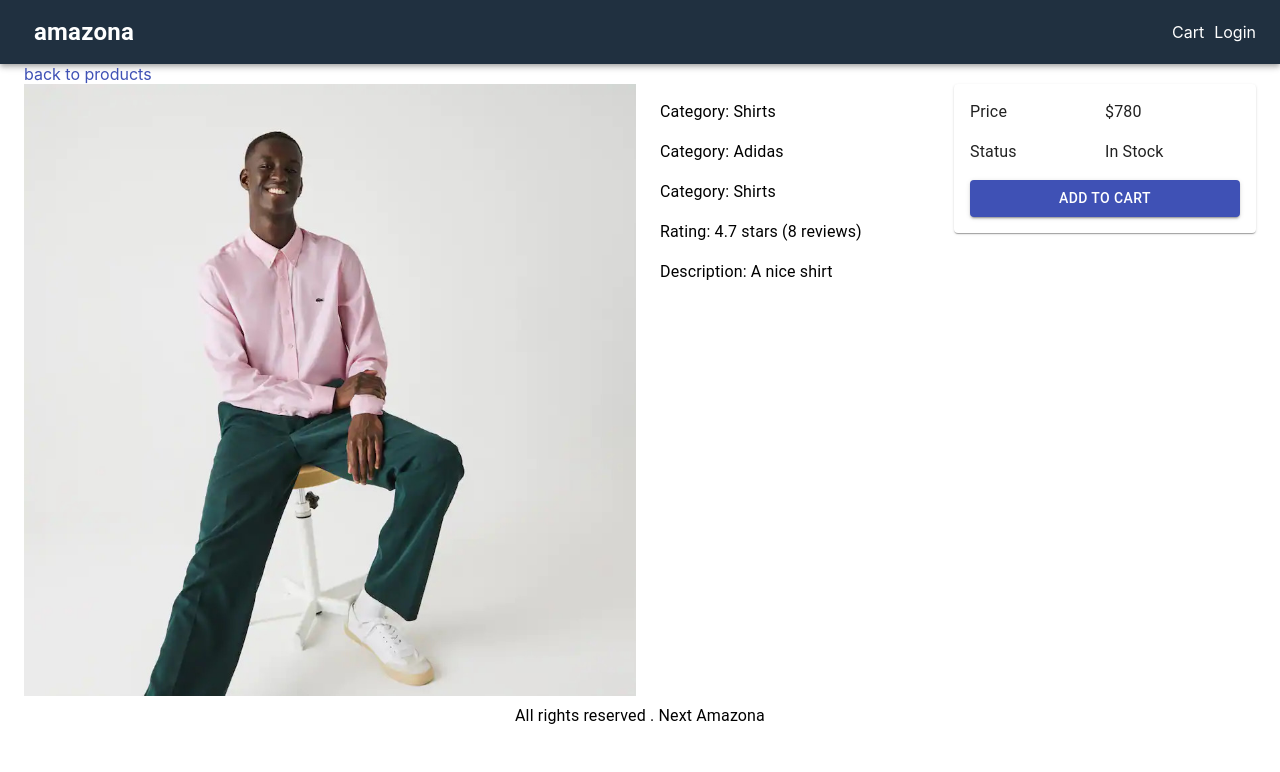
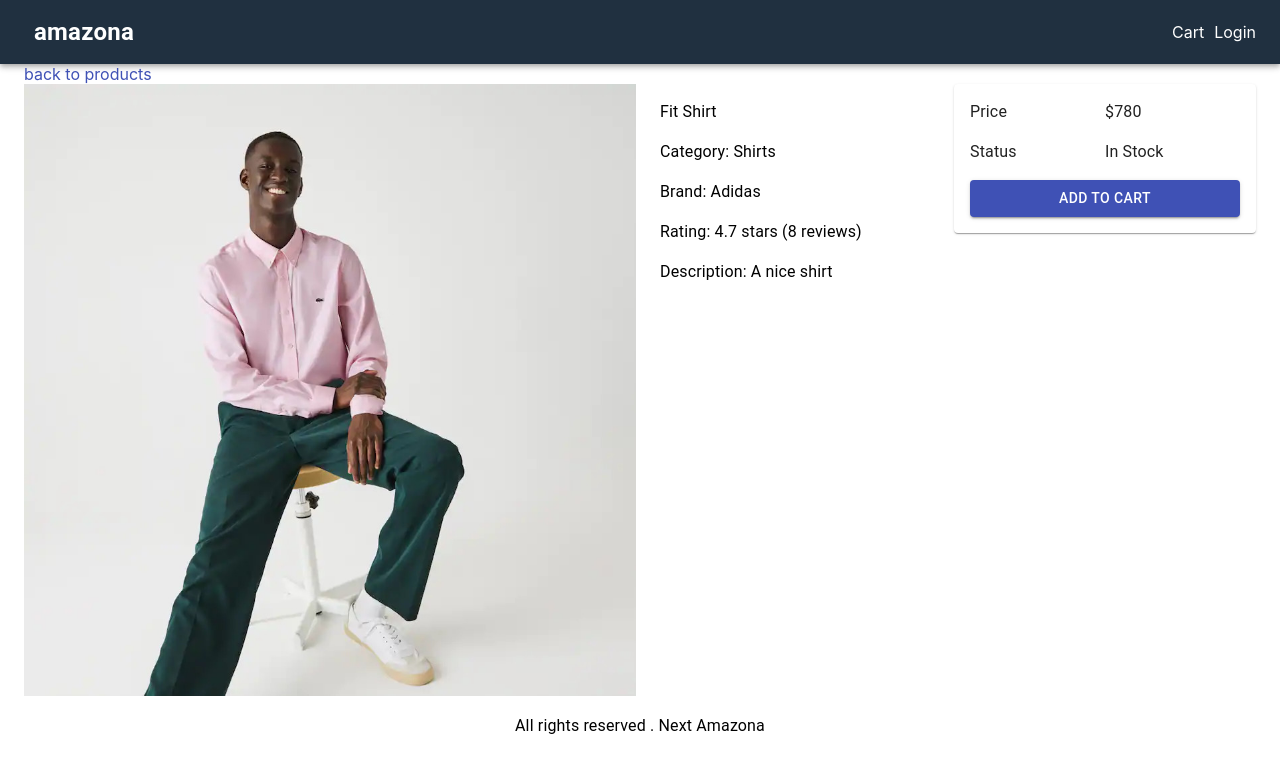
Before and after one commit to Asif-Zaman-Suvo/Next-Amazona, a Next.js app: page /product/fit-shirt in a window 1280 px wide. Shown: the top 772 px of the page. Built offline with nearby package versions, Linux system fonts and the light colour scheme.

Commit message:
updated the price list of product details

```diff
--- a/pages/product/[slug].js
+++ b/pages/product/[slug].js
@@ -4,7 +4,7 @@ import data from "../../utils/data";
 import Layout from "../../components/Layout/Layout";
 import NextLink from "next/link";
 import {
-    Button,
+  Button,
   Card,
   Grid,
   Link,
@@ -42,13 +42,13 @@ export default function ProductScreen() {
         <Grid item md={3} xs={12}>
           <List>
             <ListItem>
+              <Typography> {product.name}</Typography>
+            </ListItem>
+            <ListItem>
               <Typography>Category: {product.category}</Typography>
             </ListItem>
             <ListItem>
-              <Typography>Category: {product.brand}</Typography>
-            </ListItem>
-            <ListItem>
-              <Typography>Category: {product.category}</Typography>
+              <Typography>Brand: {product.brand}</Typography>
             </ListItem>
             <ListItem>
               <Typography>
@@ -79,12 +79,18 @@ export default function ProductScreen() {
                     <Typography>Status</Typography>
                   </Grid>
                   <Grid item xs={6}>
-                    <Typography>{product.countInStock > 0 ? "In Stock" : "the product is unavailable"}</Typography>
+                    <Typography>
+                      {product.countInStock > 0
+                        ? "In Stock"
+                        : "the product is unavailable"}
+                    </Typography>
                   </Grid>
                 </Grid>
               </ListItem>
               <ListItem>
-                  <Button fullWidth variant = "contained" color="primary">Add to Cart</Button>
+                <Button fullWidth variant="contained" color="primary">
+                  Add to Cart
+                </Button>
               </ListItem>
             </List>
           </Card>
--- a/utils/styles.js
+++ b/utils/styles.js
@@ -8,14 +8,6 @@ const useStyles = makeStyles({
       color: "#ffffff",
     },
   },
-
-  main: {
-    minHeight: "80vh",
-  },
-
-  footer: {
-    textAlign: "center",
-  },
   brand: {
     fontWeight: "bold",
     fontSize: "1.5rem",
@@ -23,6 +15,19 @@ const useStyles = makeStyles({
   grow: {
     flexGrow: 1,
   },
+  main: {
+    minHeight: "80vh",
+  },
+  footer: {
+    marginTop:10,
+    textAlign: "center",
+  },
+  section: {
+    marginTop:10,
+    marginBottom:10
+  }
+
+
 });
 
 export default useStyles;
```
